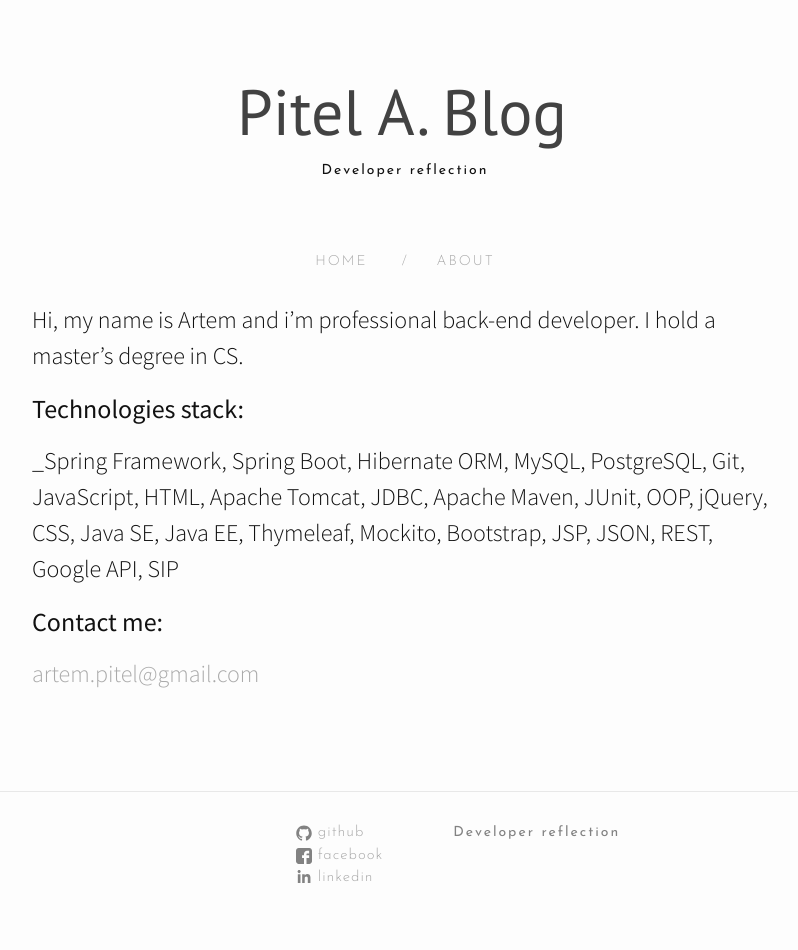
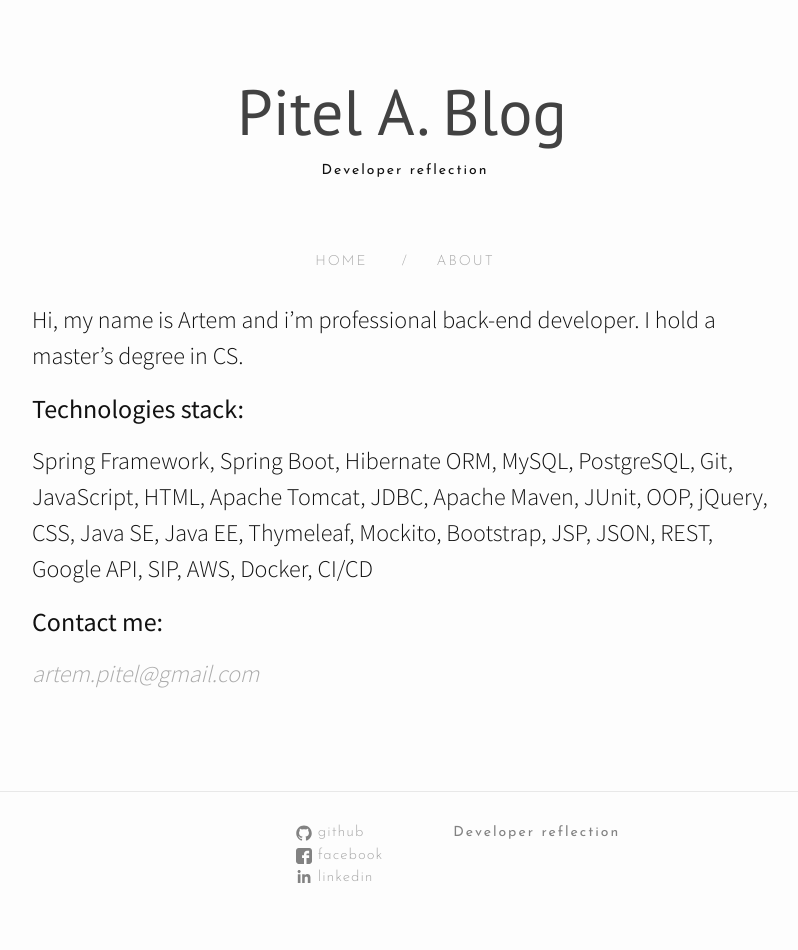
Before and after one commit to kussart/kussart.github.io, a Jekyll site: the page built from about.md, in a window 1280 px wide. Shown: the whole page, without its empty margins (238-1036 px from the left). Built offline with Jekyll 4.4.1, drawn with Linux system fonts in a browser that asks for light colours; nearby versions of some CDN libraries.

Commit message:
fixed about me

```diff
--- a/about.md
+++ b/about.md
@@ -10,9 +10,9 @@ I hold a master’s degree in CS.
 
 ### Technologies stack:
 
-_Spring Framework, Spring Boot, Hibernate ORM, MySQL, PostgreSQL, Git, JavaScript,
+Spring Framework, Spring Boot, Hibernate ORM, MySQL, PostgreSQL, Git, JavaScript,
 HTML, Apache Tomcat, JDBC, Apache Maven, JUnit, OOP, jQuery, CSS, Java SE, Java EE,
-Thymeleaf, Mockito, Bootstrap, JSP, JSON, REST, Google API, SIP
+Thymeleaf, Mockito, Bootstrap, JSP, JSON, REST, Google API, SIP, AWS, Docker, CI/CD
 
 ### Contact me:
-[artem.pitel@gmail.com](mailto:artem.pitel@gmail.com)
+*[artem.pitel@gmail.com](mailto:artem.pitel@gmail.com)*
```
